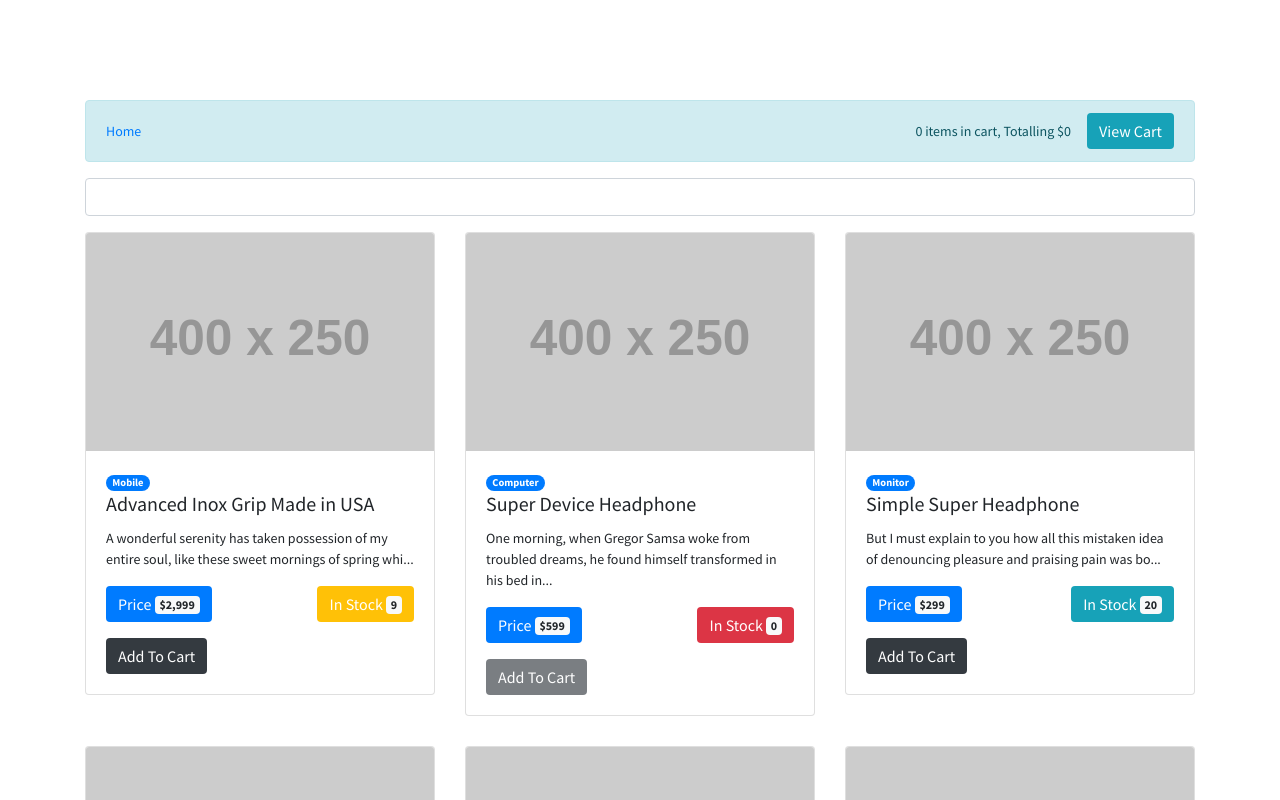
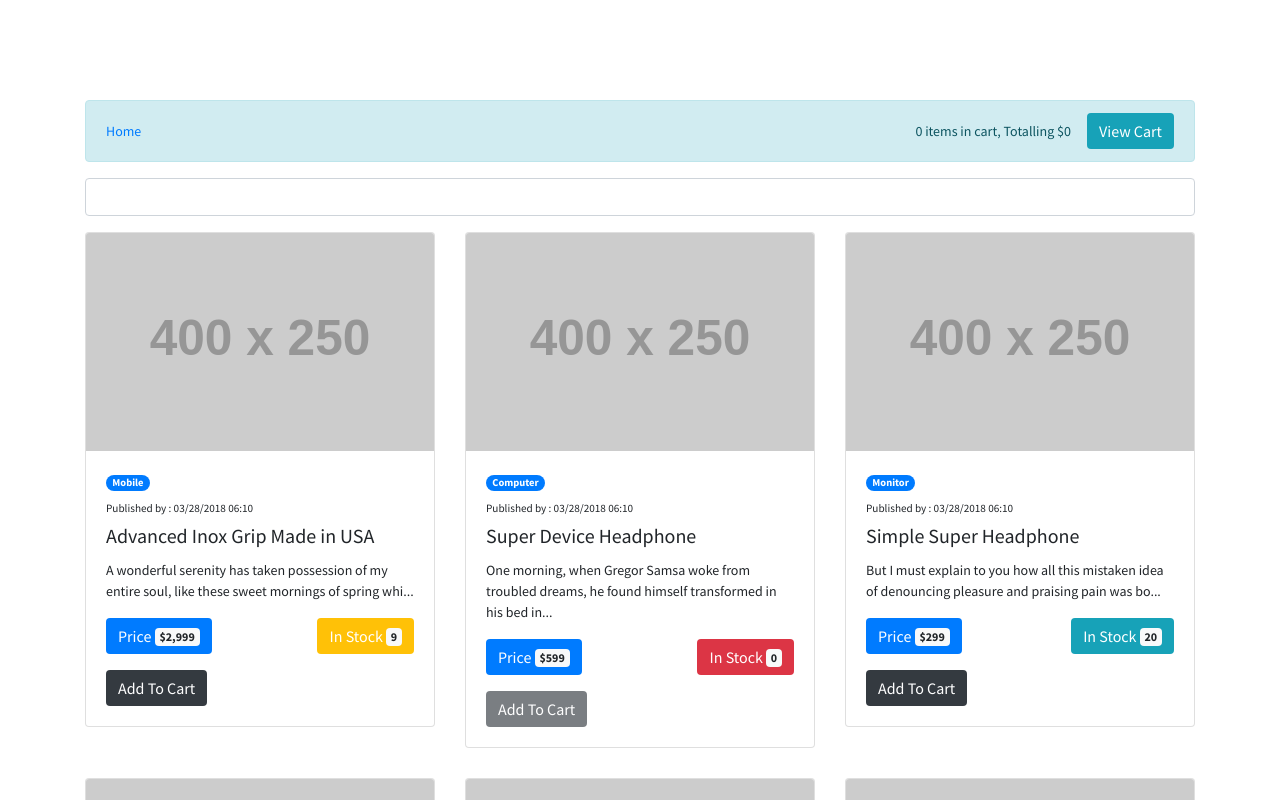
Before and after one commit to KantaPaul/ecommerce, a Vue app: page /#/ in a window 1280 px wide. Shown: the top 800 px of the page. Built offline with nearby package versions, Linux system fonts and the light colour scheme.

Commit message:
add publish date

```diff
--- a/package.json
+++ b/package.json
@@ -15,6 +15,7 @@
   },
   "dependencies": {
     "vue": "^2.5.2",
+    "vue-moment": "^3.2.0",
     "vue-router": "^3.0.1"
   },
   "devDependencies": {
--- a/src/components/Product.vue
+++ b/src/components/Product.vue
@@ -33,6 +33,7 @@
             <img class="card-img-top" src="http://via.placeholder.com/400x250/000/fff" alt="Card image cap">
             <div class="card-body">
               <span class="badge badge-pill badge-primary">{{ product.category }}</span>
+              <strong class="small d-block my-2">Published by : {{ product.published | format }}</strong>
               <h5 class="card-title">
                 {{ product.title }}
               </h5>
@@ -102,6 +103,8 @@
 </template>
 
 <script>
+import moment from 'moment'
+
 export default {
   name: 'Product',
   data () {
@@ -113,7 +116,8 @@ export default {
           description: 'A wonderful serenity has taken possession of my entire soul, like these sweet mornings of spring which I enjoy with my whole heart.',
           price: 2999,
           inStock: 9,
-          category: 'Mobile'
+          category: 'Mobile',
+          published: new Date()
         },
         {
           id: 2,
@@ -121,7 +125,8 @@ export default {
           description: 'One morning, when Gregor Samsa woke from troubled dreams, he found himself transformed in his bed into a horrible vermin.',
           price: 599,
           inStock: 0,
-          category: 'Computer'
+          category: 'Computer',
+          published: new Date()
         },
         {
           id: 3,
@@ -129,7 +134,8 @@ export default {
           description: 'But I must explain to you how all this mistaken idea of denouncing pleasure and praising pain was born and I will give you a complete .',
           price: 299,
           inStock: 20,
-          category: 'Monitor'
+          category: 'Monitor',
+          published: new Date()
         },
         {
           id: 4,
@@ -137,7 +143,8 @@ export default {
           description: 'The quick, brown fox jumps over a lazy dog. DJs flock by when MTV ax quiz prog. Junk MTV quiz graced by fox whelps.',
           price: 99,
           inStock: 100,
-          category: 'Mobile'
+          category: 'Mobile',
+          published: new Date()
         },
         {
           id: 5,
@@ -145,7 +152,8 @@ export default {
           description: 'Lorem ipsum dolor sit amet, consectetuer adipiscing elit. Aenean commodo ligula eget dolor. Aenean massa. ',
           price: 199,
           inStock: 30,
-          category: 'Tab'
+          category: 'Tab',
+          published: new Date()
         },
         {
           id: 6,
@@ -153,7 +161,8 @@ export default {
           description: 'Sed ut perspiciatis unde omnis iste natus error sit voluptatem accusantium doloremque laudantium, totam rem.',
           price: 29,
           inStock: 40,
-          category: 'Mobile'
+          category: 'Mobile',
+          published: new Date()
         }
       ],
       cart: [],
@@ -172,6 +181,9 @@ export default {
     },
     limitContent: function (value) {
       return value.slice(0, 100) + '...'
+    },
+    format (value) {
+      return moment(String(value)).format('MM/DD/YYYY hh:mm')
     }
   },
   methods: {
--- a/src/components/SingleBlog.vue
+++ /dev/null
@@ -1,21 +0,0 @@
-<template>
-  <div class="hello">
-    <h2>Single blog</h2>
-  </div>
-</template>
-
-<script>
-export default {
-  name: 'SingleBlog',
-  data () {
-    return {
-
-    }
-  }
-}
-</script>
-
-<!-- Add "scoped" attribute to limit CSS to this component only -->
-<style scoped>
-
-</style>
--- a/src/main.js
+++ b/src/main.js
@@ -6,6 +6,8 @@ import router from './router'
 
 Vue.config.productionTip = false
 
+Vue.use(require('vue-moment'))
+
 /* eslint-disable no-new */
 new Vue({
   el: '#app',
--- a/src/router/index.js
+++ b/src/router/index.js
@@ -1,7 +1,6 @@
 import Vue from 'vue'
 import Router from 'vue-router'
 import Product from '@/components/Product'
-import SingleBlog from '@/components/SingleBlog'
 
 Vue.use(Router)
 
@@ -11,11 +10,6 @@ export default new Router({
       path: '/',
       name: 'Product',
       component: Product
-    },
-    {
-      path: '/:id',
-      name: 'SingleBlog',
-      component: SingleBlog
     }
   ]
 })
```
Also changed, not shown: 1 other file (tests, documents, lock files or other folders).
